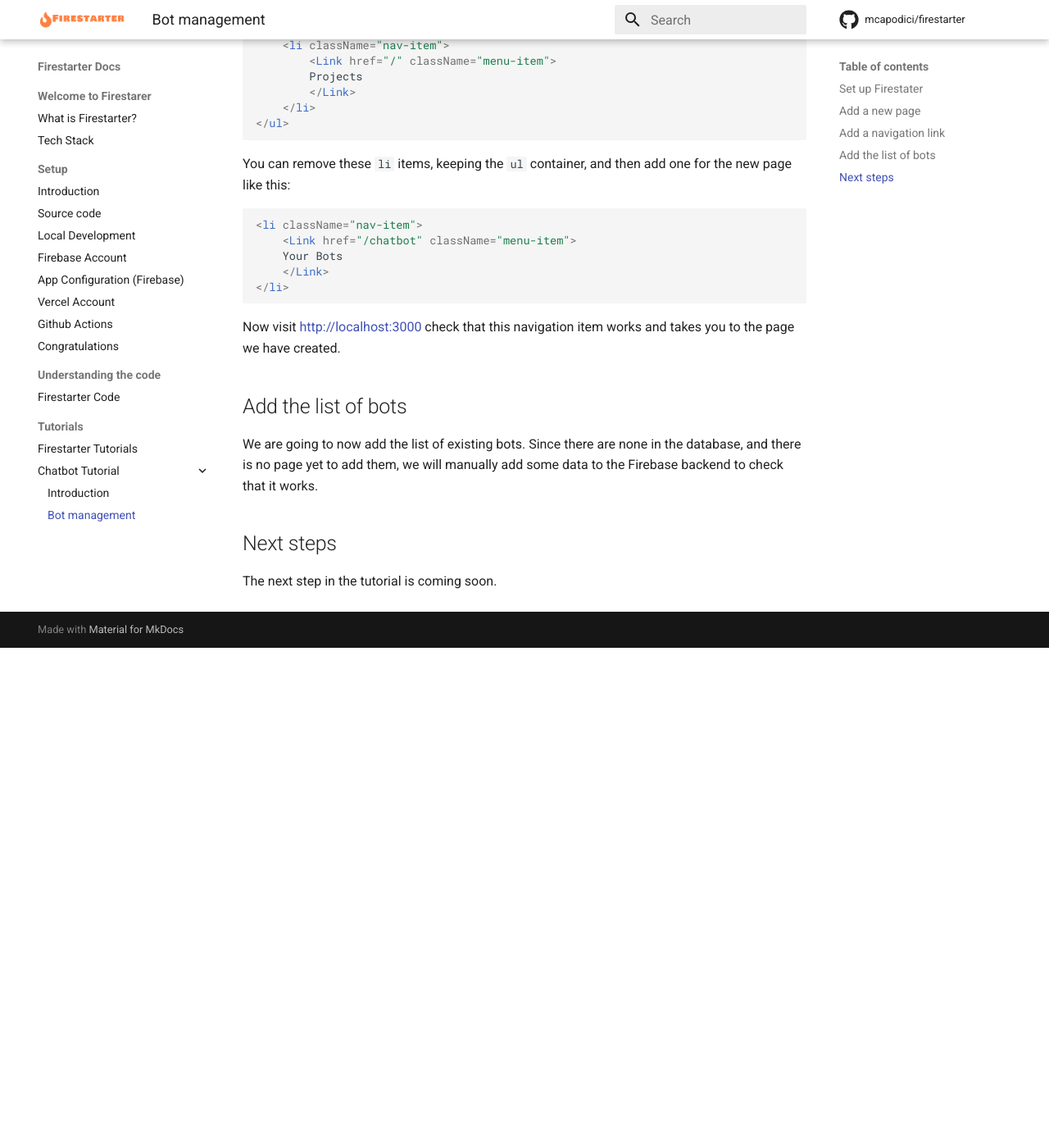
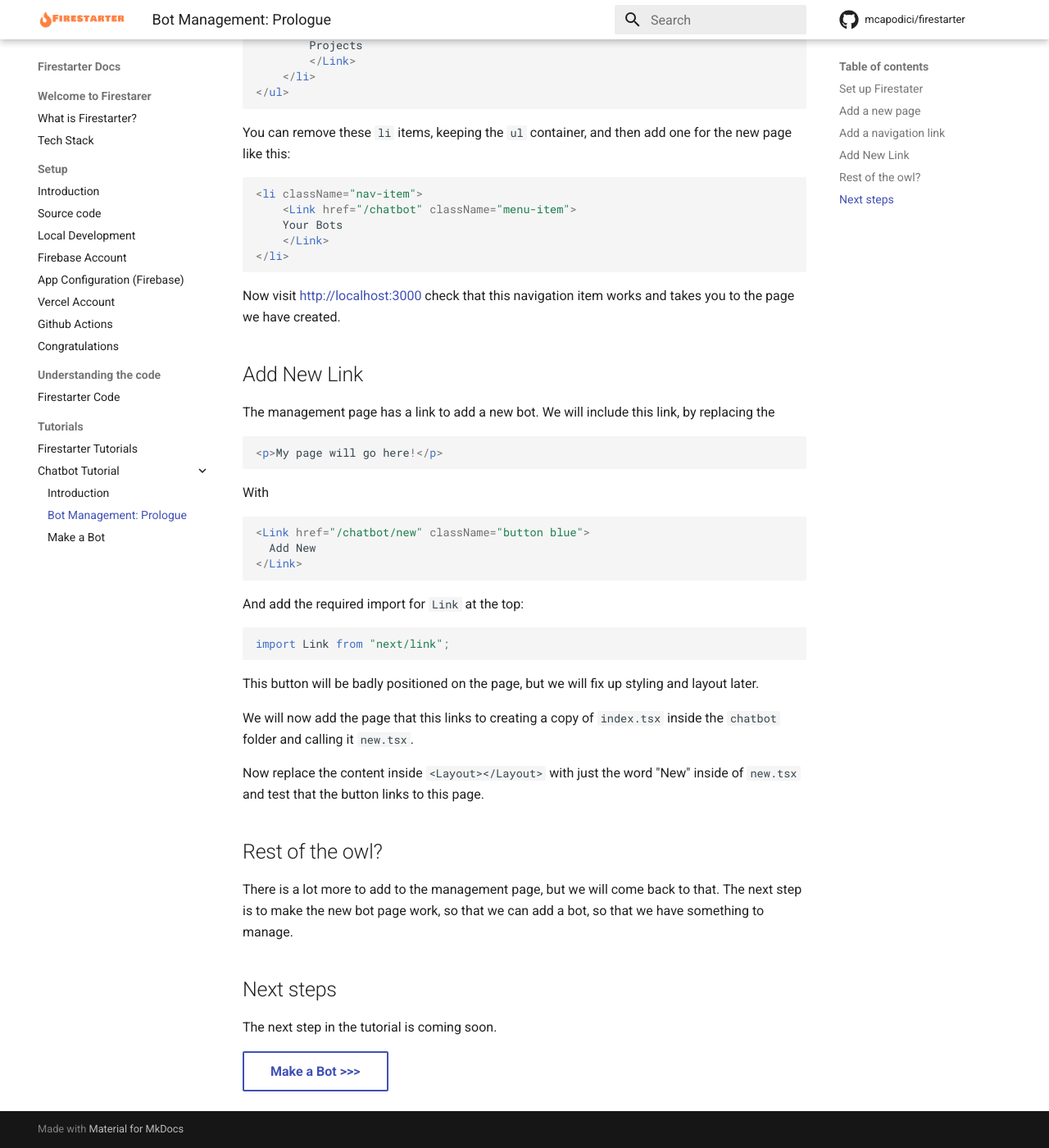
Before and after one commit to mcapodici/firestarter-site, an MkDocs documentation site: the page built from docs/docs/tutorials/chatbot-2.md, in a window 1280 px wide and 1400 px high, scrolled down 1893 px. Shown: the whole window at 82% size. Built offline with MkDocs 1.6.1 and Material for MkDocs 9.7.7, drawn with Linux system fonts in a browser that asks for light colours; comment, search, counter and statistics services are not loaded; before the commit the page ends 2683 px from its top, so only the background shows below that; some of the changed text lies outside the part shown.

Commit message:
added chatbot-3

````diff
--- a/docs/docs/tutorials/chatbot-2.md
+++ b/docs/docs/tutorials/chatbot-2.md
@@ -1,4 +1,4 @@
-# Bot management
+# Bot Management: Prologue
 
 First we will set up Firestarter and create the bot management screen, which is this.
 
@@ -22,11 +22,9 @@ import Layout from '@/components/Layout'
 export default function Login() {
 
   return (
-    <>
-      <Layout>
-        <p>My page will go here!</p>
-      </Layout>
-    </>
+    <Layout>
+      <p>My page will go here!</p>
+    </Layout>
   )
 }
 ```
@@ -76,11 +74,41 @@ You can remove these `li` items, keeping the `ul` container, and then add one fo
 
 Now visit [http://localhost:3000](http://localhost:3000) check that this navigation item works and takes you to the page we have created.
 
-## Add the list of bots
+## Add New Link
 
-We are going to now add the list of existing bots. Since there are none in the database, and there is no page yet to add them, we will manually add some data to the Firebase backend to check that it works.
+The management page has a link to add a new bot. We will include this link, by replacing the
 
+```tsx
+<p>My page will go here!</p>
+```
+
+With
+
+```tsx
+<Link href="/chatbot/new" className="button blue">
+  Add New
+</Link>
+```
+
+And add the required import for `Link` at the top:
+
+```tsx
+import Link from "next/link";
+```
+
+This button will be badly positioned on the page, but we will fix up styling and layout later.
+
+We will now add the page that this links to creating a copy of `index.tsx` inside the `chatbot` folder and calling it `new.tsx`.
+
+Now replace the content inside `<Layout></Layout>` with just the word "New" inside of `new.tsx` and test that the button links to this page.
+
+
+## Rest of the owl?
+
+There is a lot more to add to the management page, but we will come back to that. The next step is to make the new bot page work, so that we can add a bot, so that we have something to manage.
 
 ## Next steps
 
 The next step in the tutorial is coming soon.
+
+[Make a Bot >>>](chatbot-3.md){ .md-button }
--- a/docs/mkdocs.yml
+++ b/docs/mkdocs.yml
@@ -31,6 +31,7 @@ nav:
       - Chatbot Tutorial:
           - tutorials/chatbot-1.md
           - tutorials/chatbot-2.md
+          - tutorials/chatbot-3.md
 repo_url: https://github.com/mcapodici/firestarter
 repo_name: mcapodici/firestarter
 extra_css: [assets/extra.css]
````
Also changed, not shown: docs/docs/tutorials/chatbot-1.md (+1 -1 lines), docs/docs/tutorials/chatbot-3.md (added, +169 -0 lines), docs/docs/assets/chatbot-screenshot-2.png (added).
